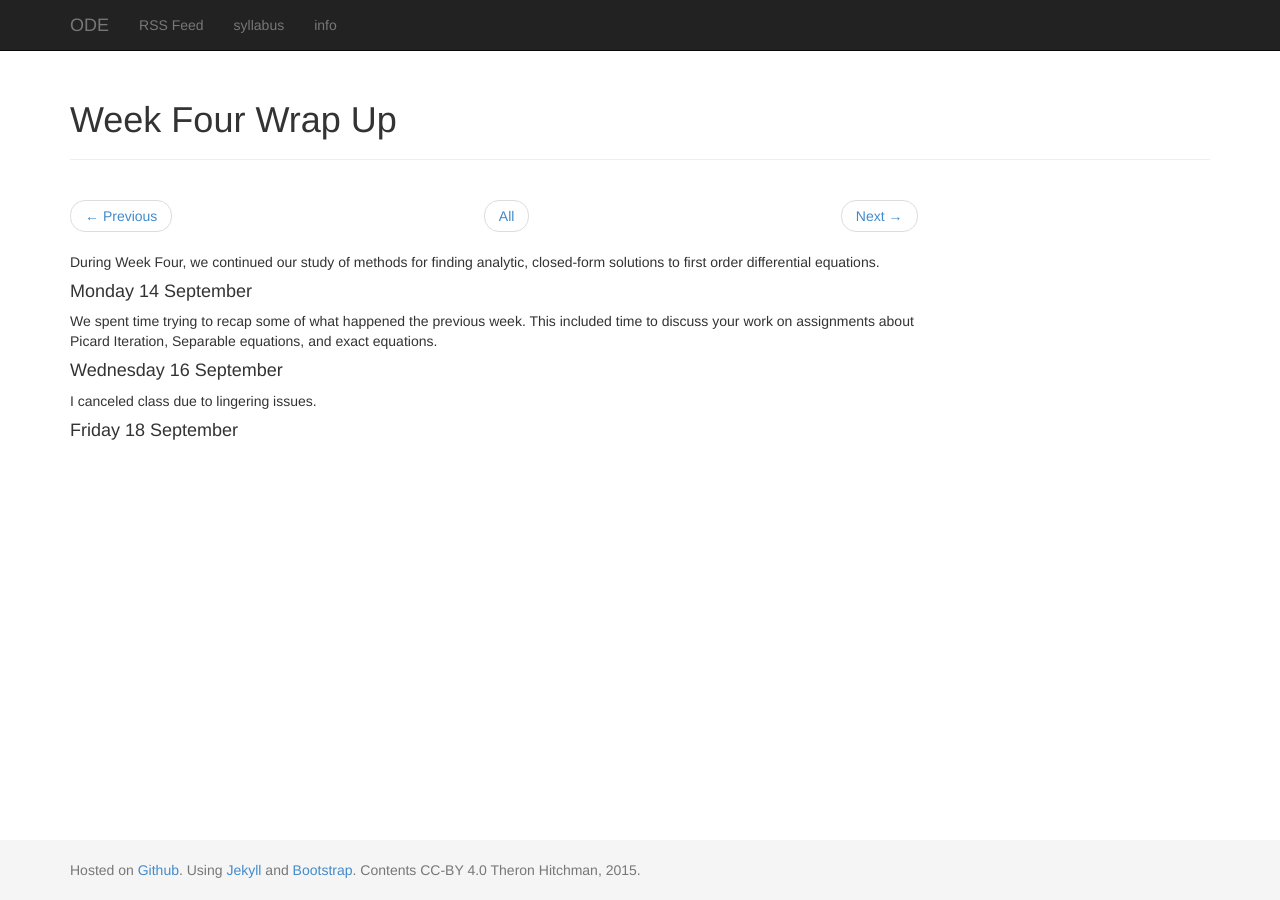
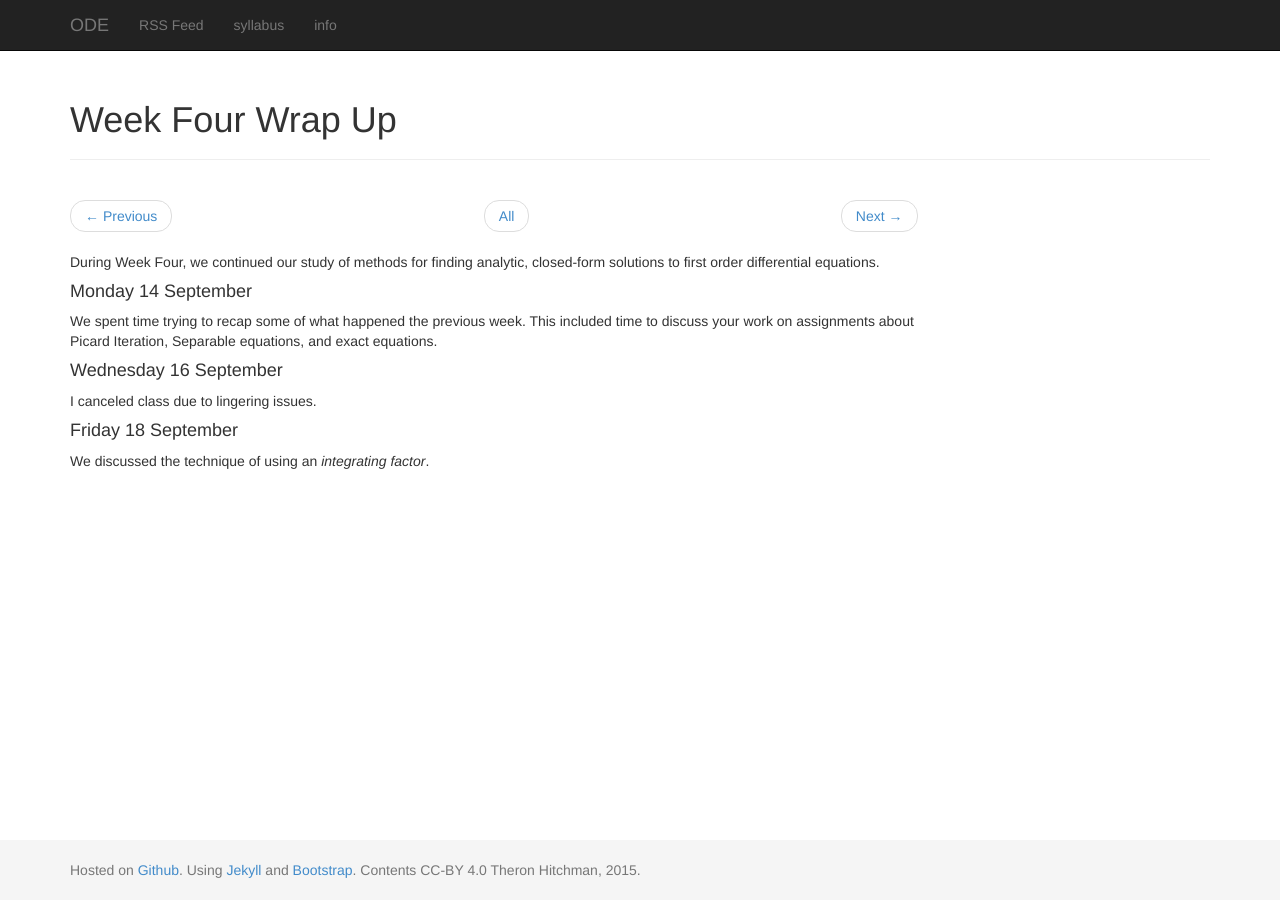
Before and after one commit to theronhitchman/ordinary-differential-equations, a Jekyll site: the page built from _posts/2015-09-26-week4.md, in a window 1280 px wide. Built offline with Jekyll 4.4.1, drawn with Linux system fonts in a browser that asks for light colours; nearby versions of some CDN libraries.

Commit message:
bug fix for last line in week 4

```diff
--- a/_posts/2015-09-26-week4.md
+++ b/_posts/2015-09-26-week4.md
@@ -16,3 +16,5 @@ We spent time trying to recap some of what happened the previous week. This incl
 I canceled class due to lingering issues.
 
 #### Friday 18 September
+
+We discussed the technique of using an _integrating factor_.
```
